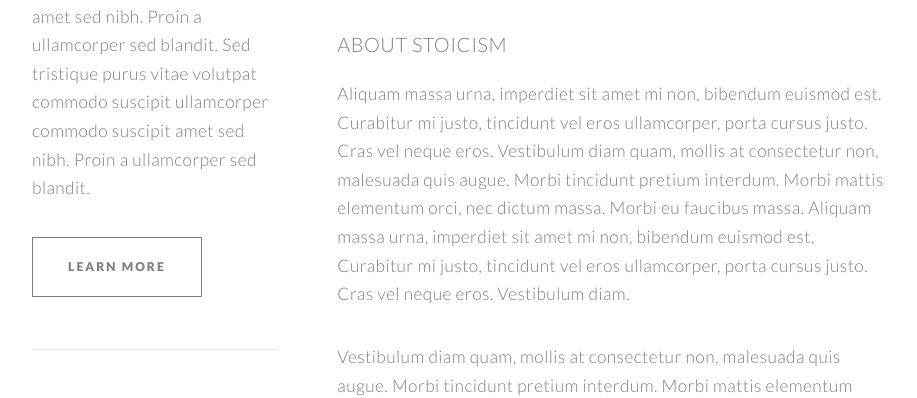
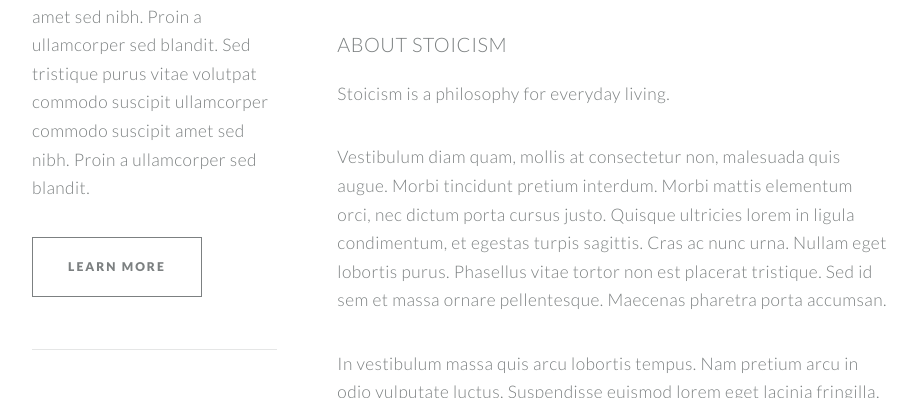
Before and after one commit to jamestomasino/stoicreviews, a Jekyll site: the page built from about-stoicism/index.html, in a window 1280 px wide and 900 px high, scrolled down 359 px, cut to the strip 177-575 px from the top of the window. Shown: the whole strip, without its empty margins (180-1097 px from the left). Built offline with Jekyll 4.4.1, drawn with Linux system fonts in a browser that asks for light colours.

Commit message:
formatting

```diff
--- a/about-stoicism/index.html
+++ b/about-stoicism/index.html
@@ -20,13 +20,29 @@
 
 				<div class="content">
 					<section>
+
 						<a href="#" class="image featured">{% picture about-stoicism.jpg %}</a>
+
 						<header>
 							<h3>About Stoicism</h3>
 						</header>
-							<p>Aliquam massa urna, imperdiet sit amet mi non, bibendum euismod est. Curabitur mi justo, tincidunt vel eros ullamcorper, porta cursus justo. Cras vel neque eros. Vestibulum diam quam, mollis at consectetur non, malesuada quis augue. Morbi tincidunt pretium interdum. Morbi mattis elementum orci, nec dictum massa. Morbi eu faucibus massa. Aliquam massa urna, imperdiet sit amet mi non, bibendum euismod est. Curabitur mi justo, tincidunt vel eros ullamcorper, porta cursus justo. Cras vel neque eros. Vestibulum diam.</p>
-							<p>Vestibulum diam quam, mollis at consectetur non, malesuada quis augue. Morbi tincidunt pretium interdum. Morbi mattis elementum orci, nec dictum porta cursus justo. Quisque ultricies lorem in ligula condimentum, et egestas turpis sagittis. Cras ac nunc urna. Nullam eget lobortis purus. Phasellus vitae tortor non est placerat tristique. Sed id sem et massa ornare pellentesque. Maecenas pharetra porta accumsan. </p>
-							<p>In vestibulum massa quis arcu lobortis tempus. Nam pretium arcu in odio vulputate luctus. Suspendisse euismod lorem eget lacinia fringilla. Sed sed felis justo. Nunc sodales elit in laoreet aliquam. Nam gravida, nisl sit amet iaculis porttitor, risus nisi rutrum metus, non hendrerit ipsum arcu tristique est.</p>
+
+						<p>Stoicism is a philosophy for everyday living. </p>
+
+						<p>Vestibulum diam quam, mollis at consectetur non, malesuada quis
+						augue. Morbi tincidunt pretium interdum. Morbi mattis elementum
+						orci, nec dictum porta cursus justo. Quisque ultricies lorem in
+						ligula condimentum, et egestas turpis sagittis. Cras ac nunc urna.
+						Nullam eget lobortis purus. Phasellus vitae tortor non est placerat
+						tristique. Sed id sem et massa ornare pellentesque. Maecenas
+						pharetra porta accumsan. </p>
+
+						<p>In vestibulum massa quis arcu lobortis tempus. Nam pretium arcu
+						in odio vulputate luctus. Suspendisse euismod lorem eget lacinia
+						fringilla. Sed sed felis justo. Nunc sodales elit in laoreet
+						aliquam. Nam gravida, nisl sit amet iaculis porttitor, risus nisi
+						rutrum metus, non hendrerit ipsum arcu tristique est.</p>
+
 					</section>
 				</div>
 
@@ -37,3 +53,4 @@
 	{% include disciplines.html %}
 
 </article>
+<!--  vim: set shiftwidth=2 tabstop=2 noexpandtab: -->
```
Lines whose indentation alone changed are shown as unchanged.
